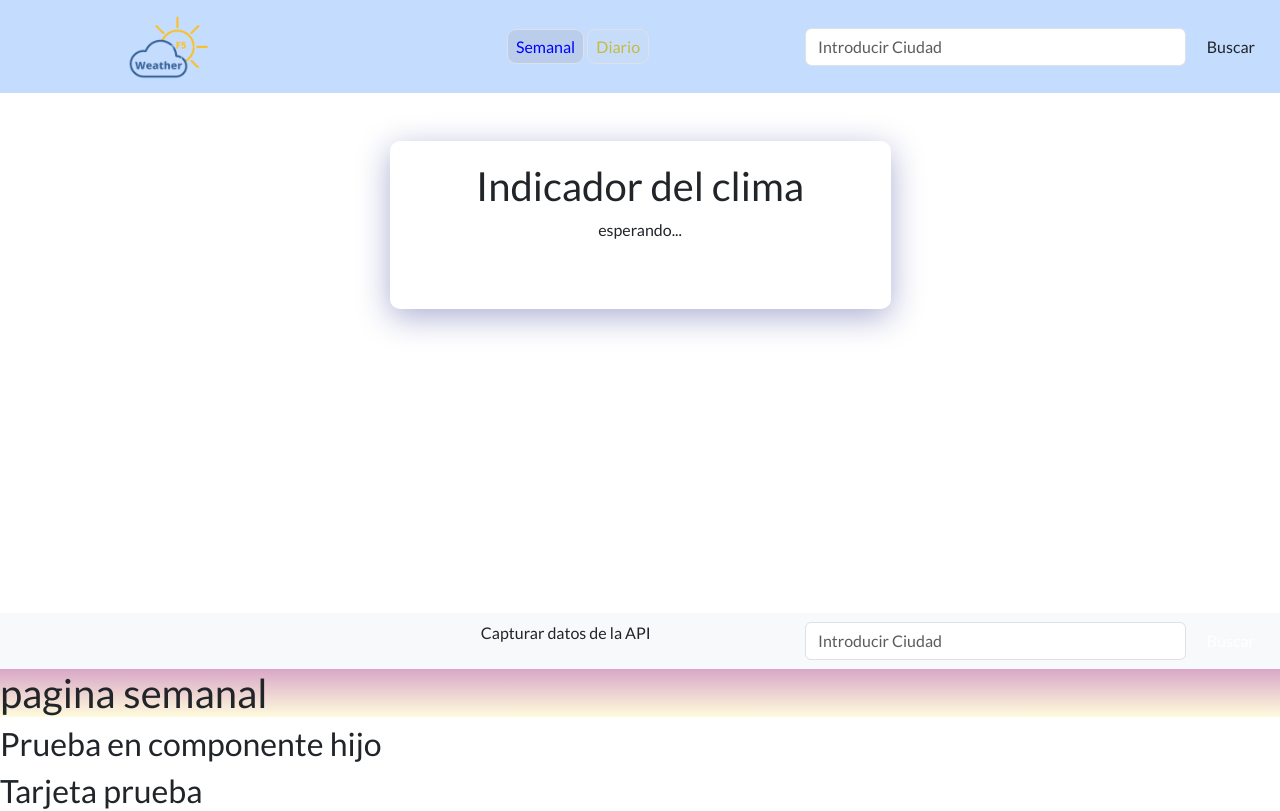
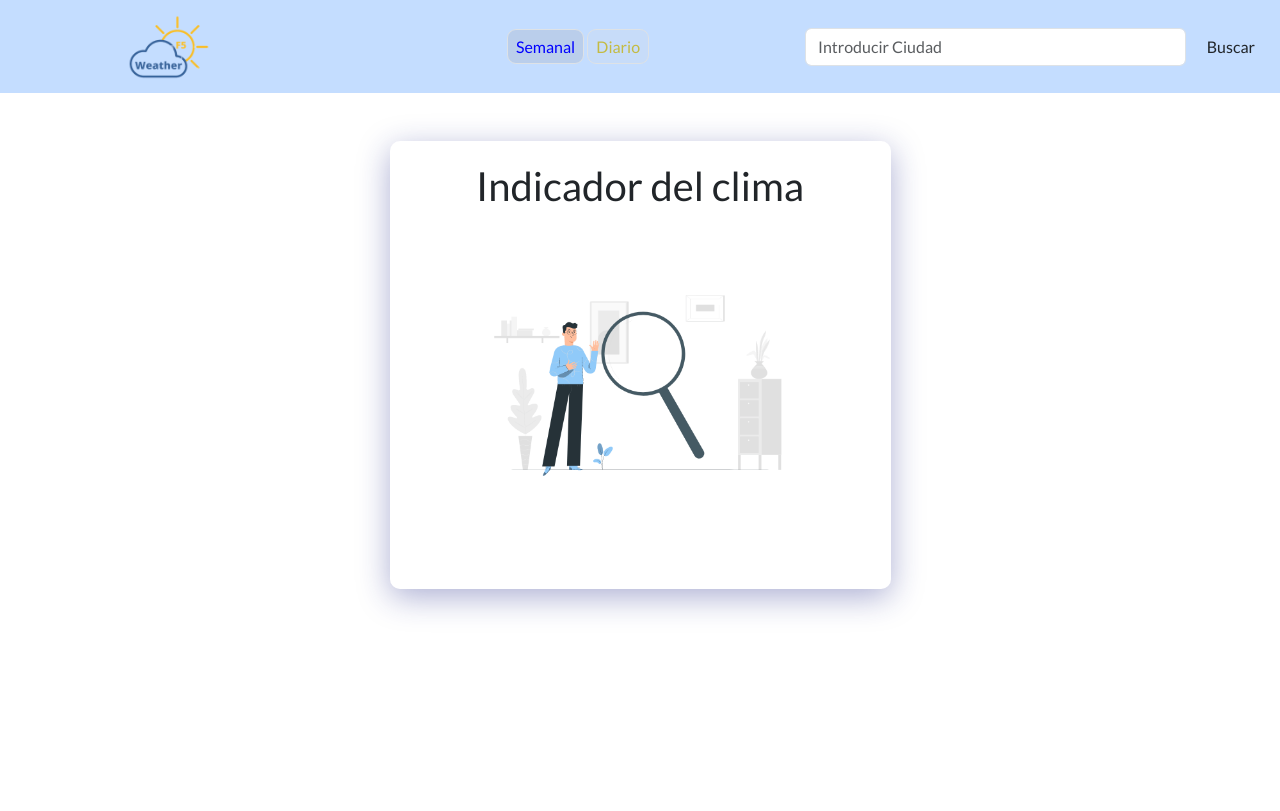
Before and after one commit to YorlinPacha/app_weather, a Vue app: page / in a window 1280 px wide. Shown: the top 811 px of the page. Built offline with nearby package versions, Linux system fonts and the light colour scheme.

Commit message:
Implementando gif

```diff
--- a/src/components/CardHome.vue
+++ b/src/components/CardHome.vue
@@ -8,8 +8,8 @@
         <!-- <p>Temperatura {{ result.weather[0]}}°</p> -->
       </div>
       <div v-else>
-        <p>esperando...</p>
-      </div>
+      <img class="imagenGif"  src="../assets/img/buscar.gif" alt="">
+    </div>
     </section>
   </template>
 
@@ -46,4 +46,10 @@
     padding: 20px 20px 50px;
     margin: 3rem auto 19rem auto ;
   }
+
+  .imagenGif{
+  width: 20rem;
+  height: auto;
+
+}
   </style>
```
